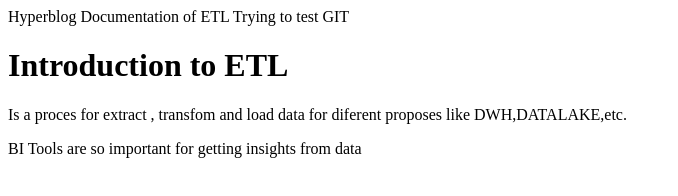
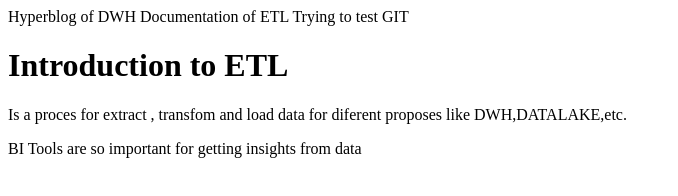
Before and after one commit to arturomeyberg/hyperblog, a plain HTML site: page index.html in a window 1280 px wide. Shown: the whole page, without its empty margins (0-678 px from the left). Drawn offline with Linux system fonts and the light colour scheme.

Commit message:
Change title MASTER

```diff
--- a/index.html
+++ b/index.html
@@ -6,7 +6,7 @@
     <body>
         <div id="container">
             <div id = cabecera>
-                Hyperblog
+                Hyperblog of DWH
                 Documentation of ETL
                 Trying to test GIT
             </div>
```
